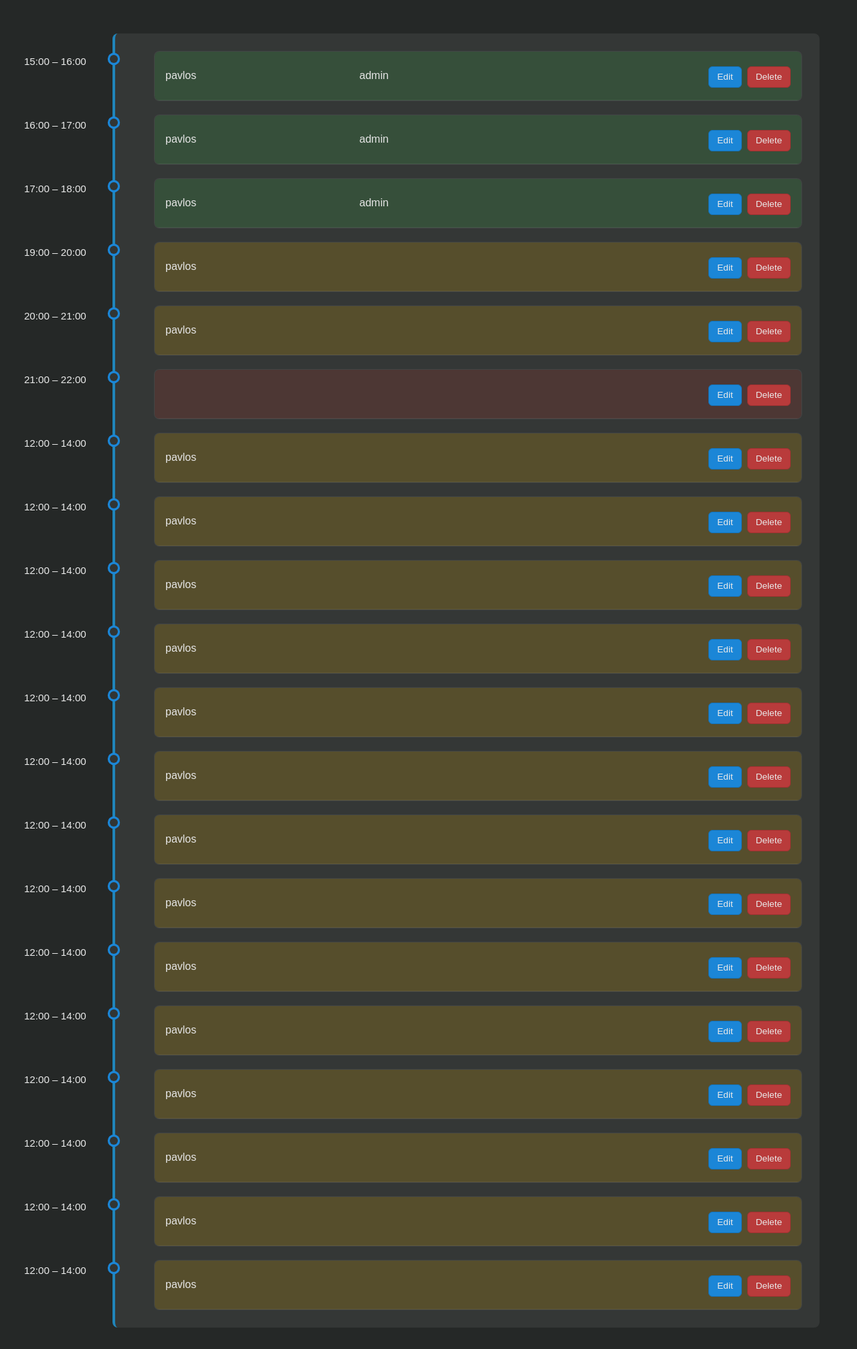
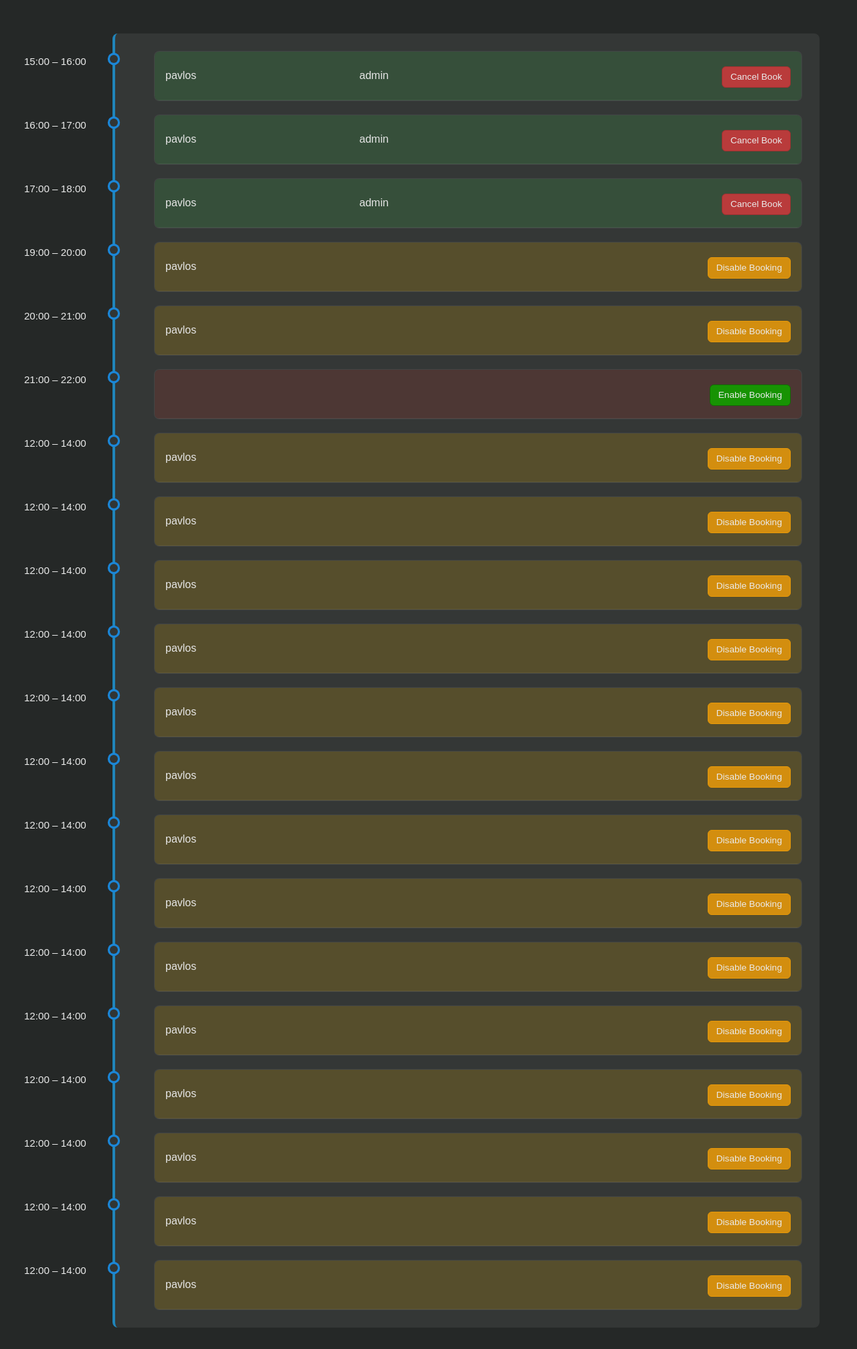
Before and after one commit to grg18120/webAppGymSchedule, a Flask app: template website/templates/trainers-book-select-date.html in a window 1280 px wide. Shown: the whole page at 67% size. Run offline with Flask 3, Linux system fonts and the light colour scheme; the template is opened without the code that fills it: values that come from a table or form of the project are taken from there, others are empty.

Commit message:
minor change

```diff
--- a/website/templates/trainers-book-select-date.html
+++ b/website/templates/trainers-book-select-date.html
@@ -164,11 +164,23 @@
   }
   .btn-primary:hover{ background:#2a93e1; }
 
+  .btn-work{
+    background:#179303;
+    border-color:#156706;
+  }
+  .btn-work:hover{ background:#15a009; }
+
   .btn-danger{
     background:#b93b3b;
     border-color:#9e3131;
   }
   .btn-danger:hover{ background:#c64949; }
+
+  .btn-warning{
+    background:#d38e0f;
+    border-color:#e89908;
+  }
+  .btn-warning:hover{ background:#daaf07; }
 
     /* Buttons wrap nicely on small screens */
 .actions-buttons{
@@ -212,20 +224,39 @@
                   <!-- ACTIONS: two buttons -->
                   <td class="actions-cell" data-label="Actions">
                     <div class="actions-buttons">
+
+
+                      {% if  not schedulke_tr.trainer and not schedulke_tr.user %}
                       <button type="button"
-                              class="btn btn-primary"
+                              class="btn btn-work"
                               aria-label="Edit this schedule"
                               data-action="edit"
                               {% if schedulke_tr.id %}data-id="{{ schedulke_tr.id }}"{% endif %}>
-                        Edit
+                        Enable Booking
                       </button>
+                      {% endif %}
+
+
+                      {% if  schedulke_tr.trainer and not schedulke_tr.user %}
                       <button type="button"
-                              class="btn btn-danger"
+                              class="btn btn-warning"
                               aria-label="Delete this schedule"
                               data-action="delete"
                               {% if schedulke_tr.id %}data-id="{{ schedulke_tr.id }}"{% endif %}>
-                        Delete
+                        Disable Booking
                       </button>
+                      {% endif %}
+
+                      {% if  schedulke_tr.user %}
+                      <button type="button"
+                              class="btn btn-danger"
+                              aria-label="Edit this schedule"
+                              data-action="edit"
+                              {% if schedulke_tr.id %}data-id="{{ schedulke_tr.id }}"{% endif %}>
+                        Cancel Book
+                      </button>
+                      {% endif %}
+
                     </div>
                   </td>
                 </tr>
```
